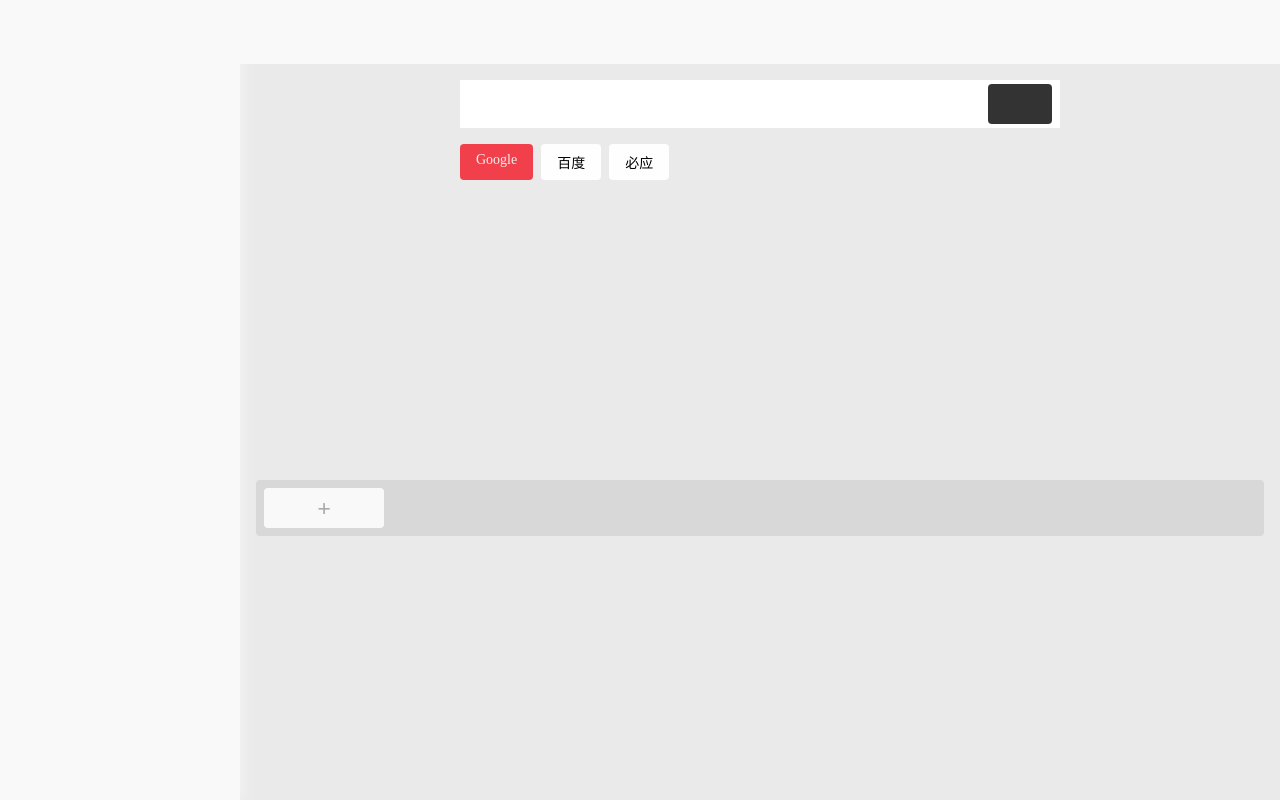
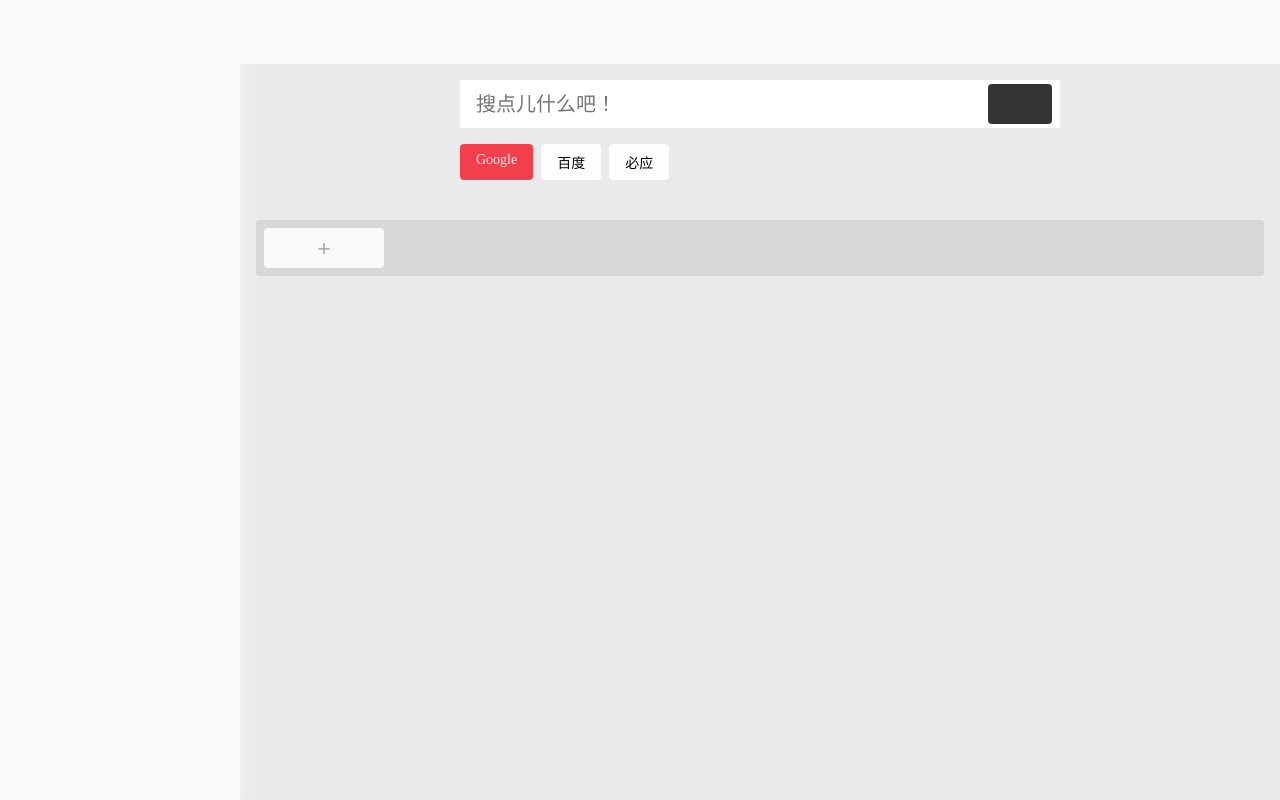
Before and after one commit to miyuesc/my-navigation, a Vue app: page / in a window 1280 px wide. Built offline with nearby package versions, Linux system fonts and the light colour scheme; a small style sheet from the web is missing.

Commit message:
update: 调整搜索部分高度

```diff
--- a/src/components/SearchBox.vue
+++ b/src/components/SearchBox.vue
@@ -2,7 +2,7 @@
   <div class="search-box">
     <div class="search-box__input">
       <label>
-        <input v-model="searchInput" @input="changeInput" @keyup.enter="searchResult" />
+        <input v-model="searchInput" placeholder="搜点儿什么吧！" @input="changeInput" @keyup.enter="searchResult" />
       </label>
       <div class="search-input__button" @click.stop="searchResult">
         <i class="iconfont icon-search"></i>
@@ -13,6 +13,10 @@
       <div class="target-engine__item baidu" :class="{'is-active': engineType === 'baidu'}" @click.stop="engineType = 'baidu'">百度</div>
       <div class="target-engine__item biying" :class="{'is-active': engineType === 'biying'}" @click.stop="engineType = 'biying'">必应</div>
     </div>
+    <div class="external-open__button" @click="openExternal = !openExternal">
+      <i class="iconfont external-open__button-icon" :class="openExternal ? 'icon-quxiaoquanping_huaban' : 'icon-quanping_huaban'"></i>
+    </div>
+    <div class="external-box" :class="{'is-opened': openExternal}"></div>
   </div>
 </template>
 
@@ -27,7 +31,8 @@
         google: "https://www.google.com/search?q=",
         baidu: "https://www.baidu.com/s?wd=",
         biying: "https://www.bing.com/search?q="
-      }
+      },
+      openExternal: false
     }
   },
   methods: {
@@ -44,14 +49,35 @@
 <style scoped>
 .search-box {
   width: 100%;
-  height: 400px;
   box-sizing: border-box;
+}
+.external-open__button {
+  width: 100%;
+  height: 24px;
+  display: flex;
+  justify-content: center;
+  transition: all ease 0.2s;
+  opacity: 0.4;
+}
+.external-open__button:hover {
+  cursor: pointer;
+  opacity: 0.8;
+}
+.external-open__button-icon {
+  transform: rotate(-45deg);
+}
+.external-box {
+  width: 100%;
+  height: 0;
+  overflow: hidden;
+}
+.external-box.is-opened {
+  height: 240px;
 }
 .search-target-engine {
   margin: 16px auto;
   display: inline-flex;
   justify-content: start;
-  width: 100%;
   position: relative;
   box-sizing: border-box;
   padding: 0 calc(50% - 300px);
@@ -85,10 +111,11 @@
   position: relative;
 }
 .search-box__input label {
-  width: 600px;
+  width: 80%;
+  max-width: 600px;
 }
 .search-box__input input {
-  width: 600px;
+  width: 100%;
   height: 48px;
   box-sizing: border-box;
   padding: 0 80px 0 16px;
```
